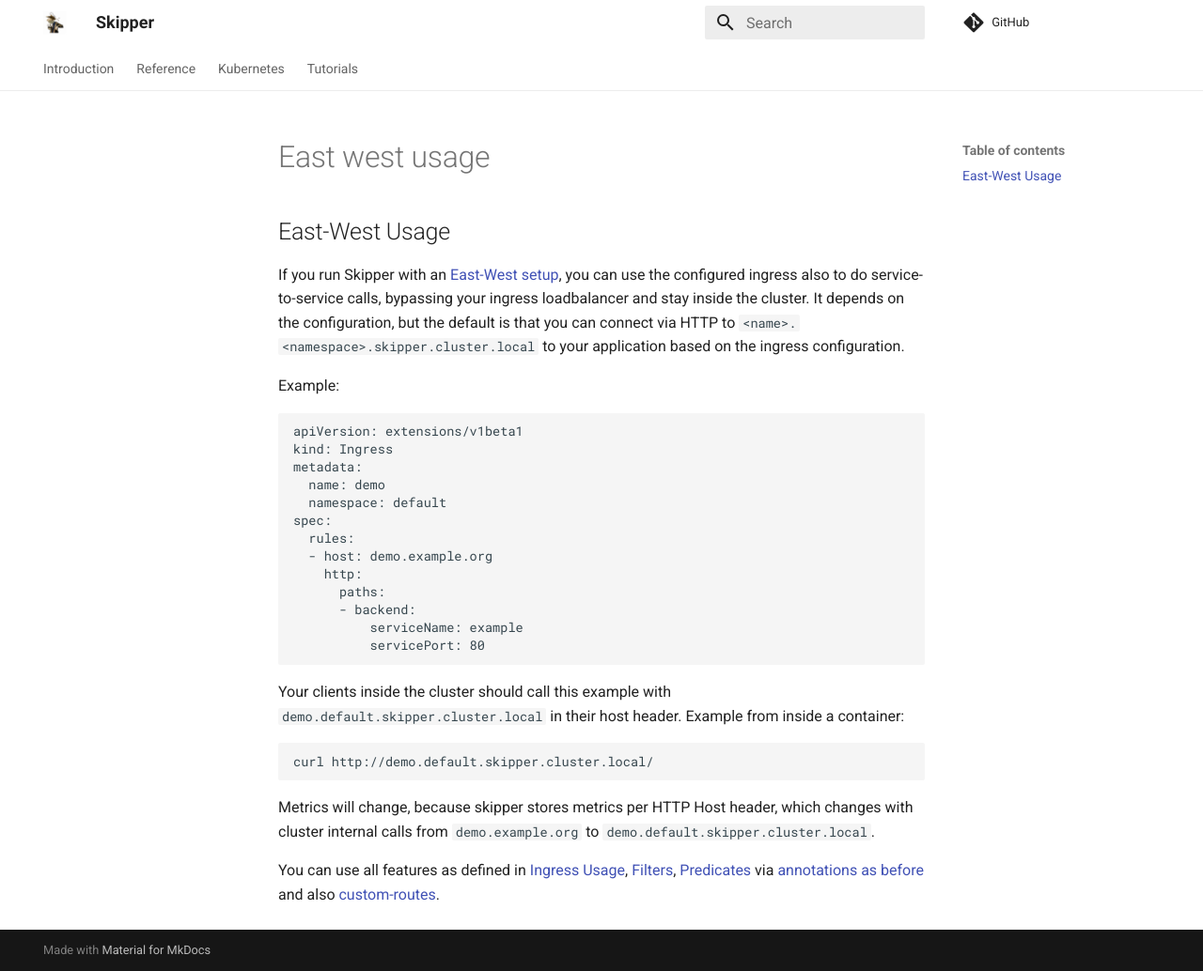
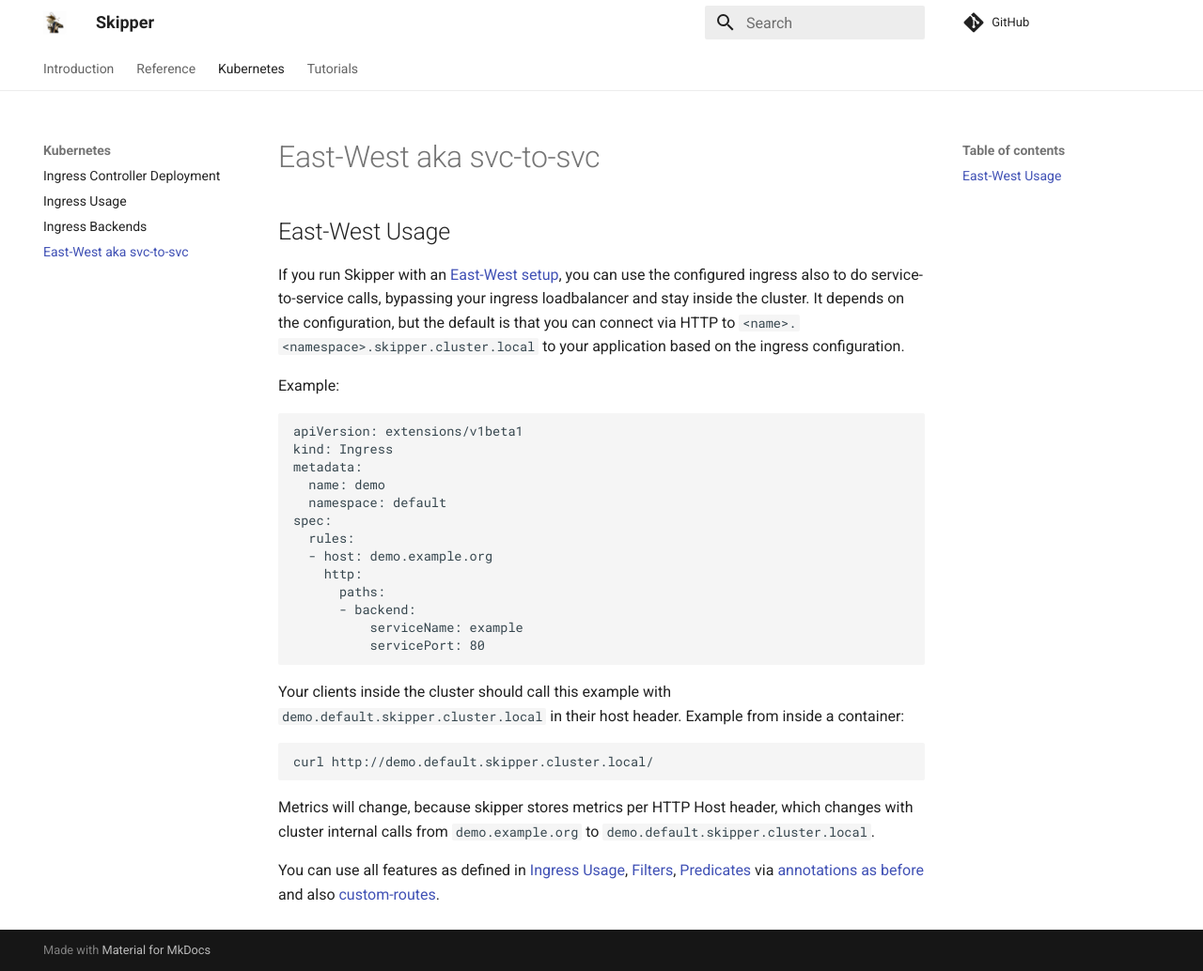
Before and after one commit to zalando/skipper, an MkDocs documentation site: the page built from docs/kubernetes/east-west-usage.md, in a window 1280 px wide and 1034 px high. Shown: the whole window at 94% size. Built offline with MkDocs 1.6.1 and Material for MkDocs 9.7.7, drawn with Linux system fonts in a browser that asks for light colours; comment, search, counter and statistics services are not loaded.

Commit message:
fix pipeline to not error caused by docs can not be pushed because of permissions add east-west to kubernetes TOC
Signed-off-by: Sandor Szücs <sandor.szuecs@zalando.de>

```diff
--- a/delivery.yaml
+++ b/delivery.yaml
@@ -31,8 +31,6 @@
       if [ "$CDP_PULL_REQUEST_NUMBER" ]; then
         mkdir -p site/pr/#{CDP_PULL_REQUEST_NUMBER}
         mv site/!(pr) site/pr/#{CDP_PULL_REQUEST_NUMBER}
-      else
-        mkdocs gh-deploy
       fi
   artifacts:
   - type: docs
--- a/mkdocs.yml
+++ b/mkdocs.yml
@@ -21,6 +21,7 @@
         - Ingress Controller Deployment: kubernetes/ingress-controller.md
         - Ingress Usage: kubernetes/ingress-usage.md
         - Ingress Backends: kubernetes/ingress-backends.md
+        - East-West aka svc-to-svc: kubernetes/east-west-usage.md
     - Tutorials:
         - Basics: tutorials/basics.md
         - Common Use Cases: tutorials/common-use-cases.md
```
